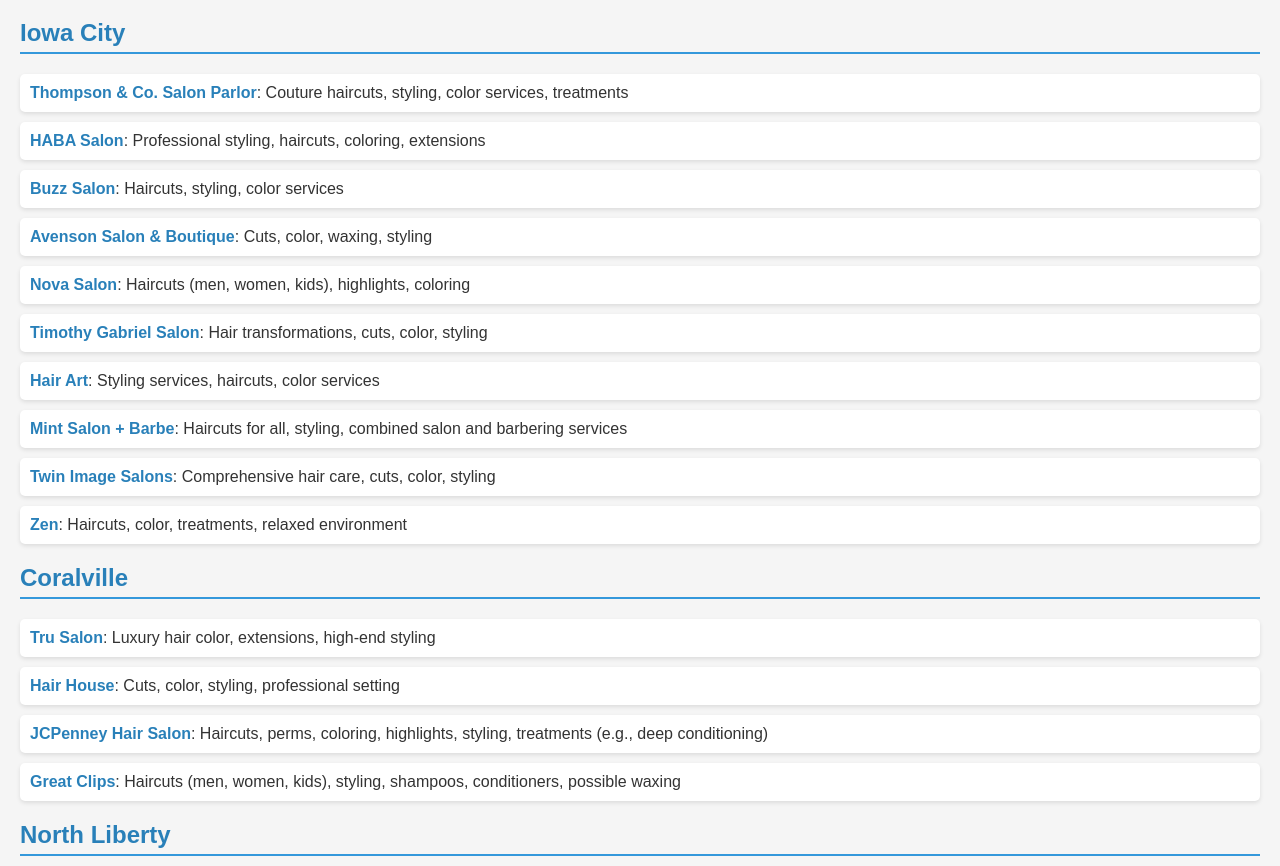
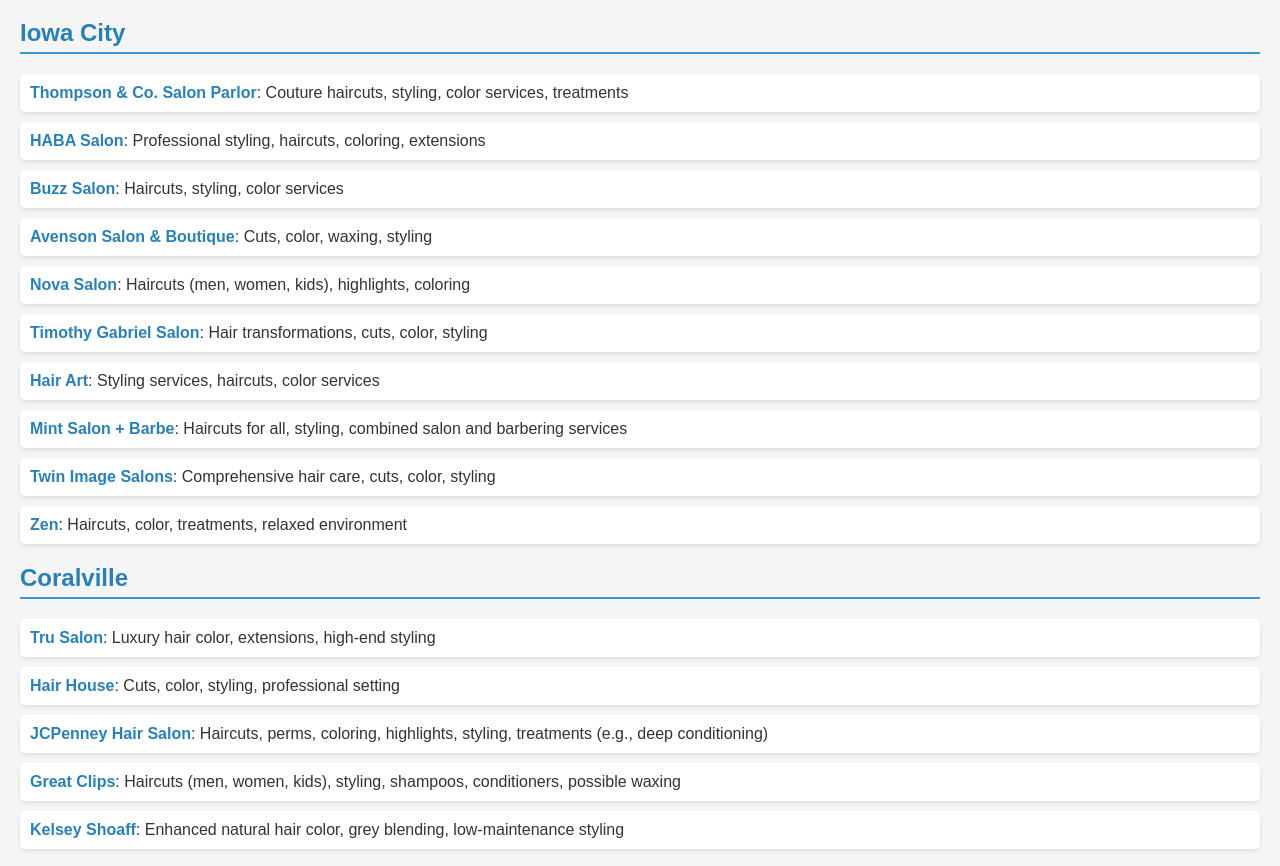
Before and after one commit to ClayWarren/hairsalons, a plain HTML site: page index.html in a window 1280 px wide. Shown: the part 81-947 px from the top of the page. Drawn offline with Linux system fonts and the light colour scheme.

Commit message:
Update index.html

```diff
--- a/index.html
+++ b/index.html
@@ -78,6 +78,7 @@
             <li class="salon"><a href="https://hairhousecoralville.com/" target="_blank"><strong>Hair House</strong></a>: Cuts, color, styling, professional setting</li>
             <li class="salon"><a href="https://www.jcpenney.com/locations/ia/coralville/salon-coralville-ia-2758.html" target="_blank"><strong>JCPenney Hair Salon</strong></a>: Haircuts, perms, coloring, highlights, styling, treatments (e.g., deep conditioning)</li>
             <li class="salon"><a href="https://salons.greatclips.com/us/ia/coralville/2032-8th-street" target="_blank"><strong>Great Clips</strong></a>: Haircuts (men, women, kids), styling, shampoos, conditioners, possible waxing</li>
+            <li class="salon"><a href="https://www.kelseyshoaff.com/" target="_blank"><strong>Kelsey Shoaff</strong></a>: Enhanced natural hair color, grey blending, low-maintenance styling</li>
         </ul>
     </div>
 
```
